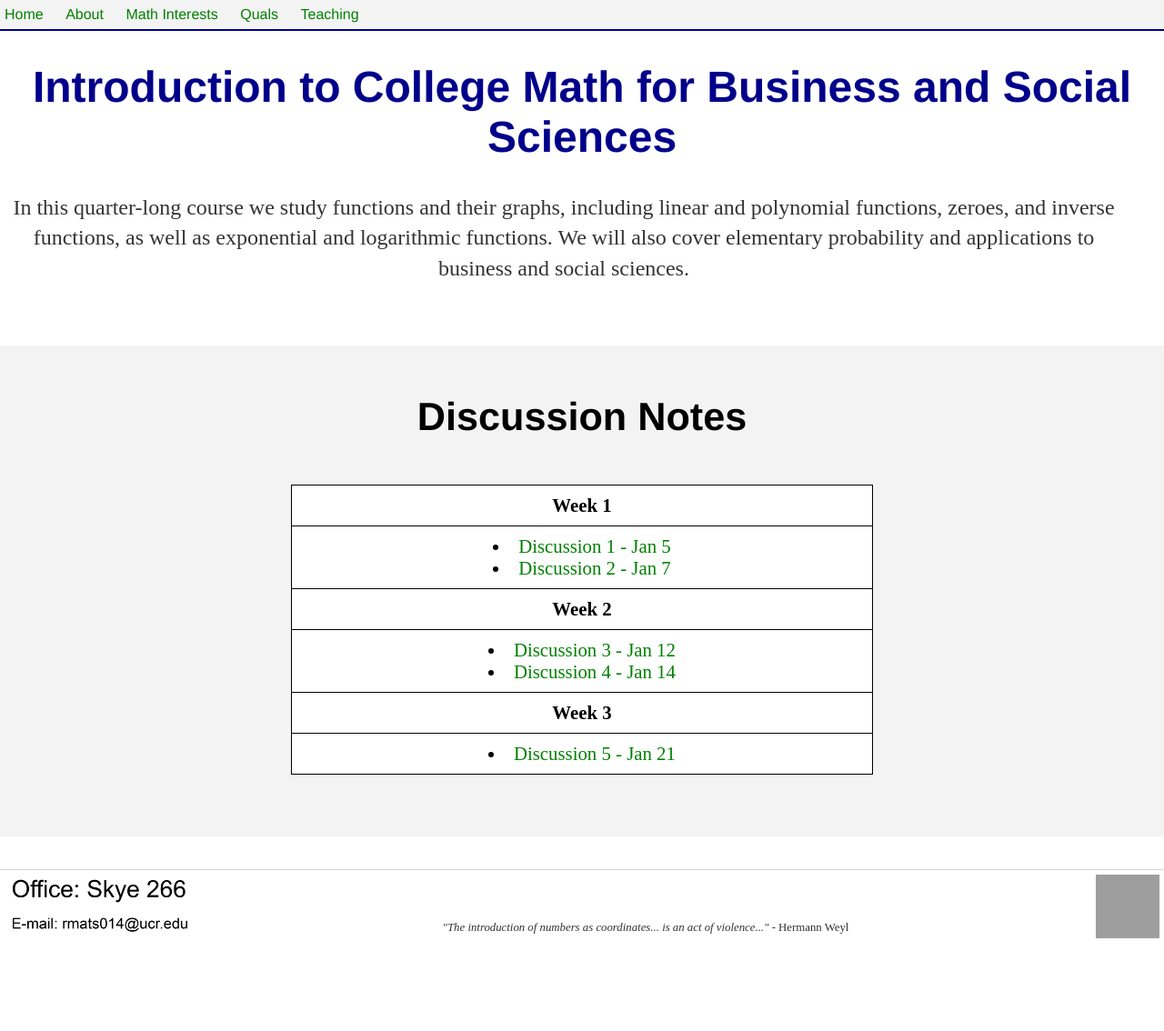
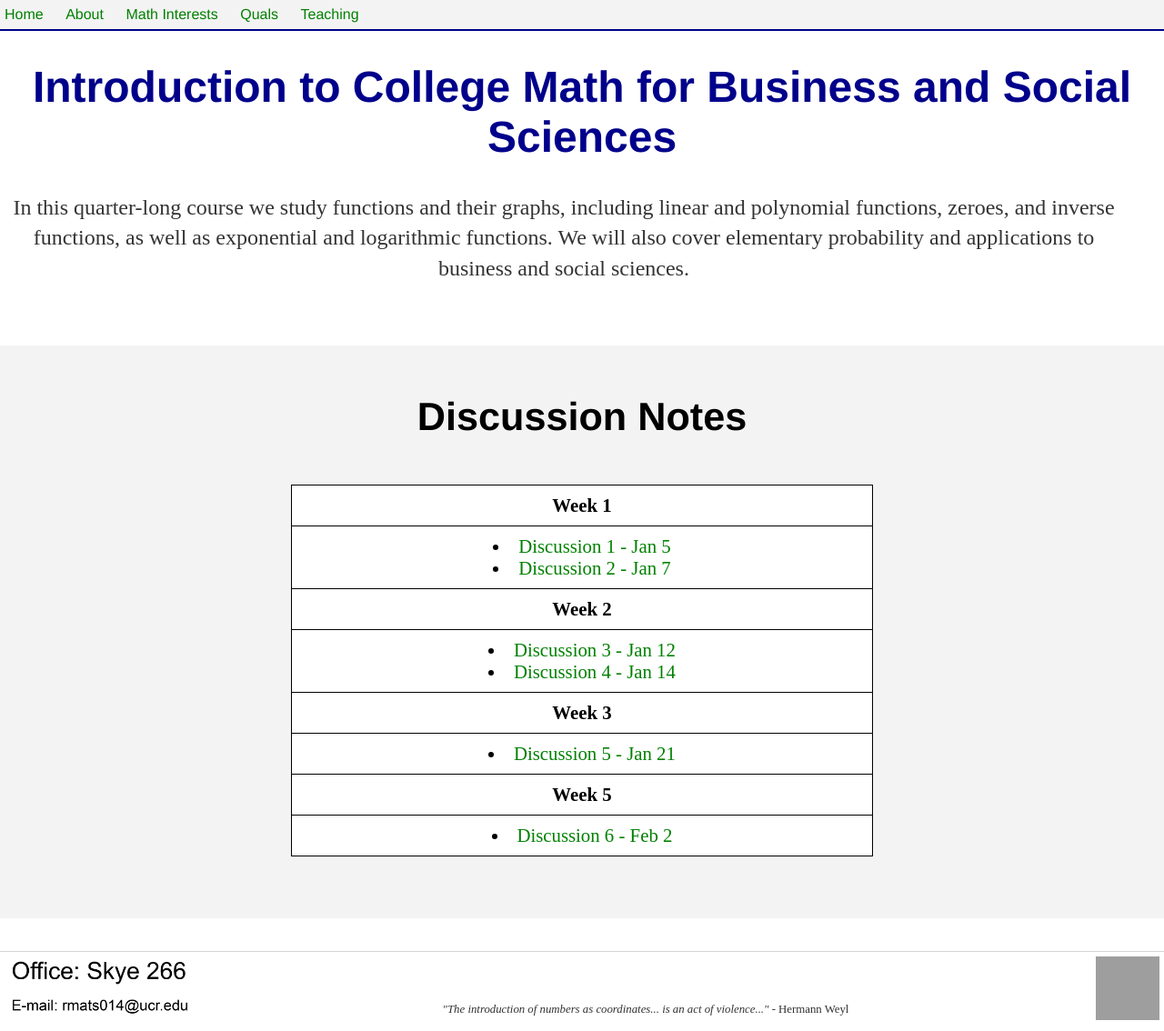
Before and after one commit to raymondmatson/raymondmatson.github.io, a Jekyll site: the page built from teaching/4/index.md, in a window 1280 px wide. Shown: the whole page at 91% size. Built offline with Jekyll 4.4.1, drawn with Linux system fonts in a browser that asks for light colours; formulas are drawn with MathJax 3; before the commit the page ends 1044 px from its top, so only the background shows below that; grey boxes are pictures that could not be loaded.

Commit message:
Added discussion 6 pdf notes

```diff
--- a/teaching/4/index.md
+++ b/teaching/4/index.md
@@ -53,6 +53,14 @@ title: Teaching
 					<li><a href="/teaching/4/Discussion_5.pdf">Discussion 5 - Jan 21</a></li>
 				</td>
 			</tr>
+			<tr>
+				<th>Week 5</th>
+			</tr>
+			<tr>
+				<td align=center>
+					<li><a href="/teaching/4/Discussion_6.pdf">Discussion 6 - Feb 2</a></li>
+				</td>
+			</tr>
 		</table>
 	</div>
 	<br>
```
Also changed, not shown: 1 other file.
